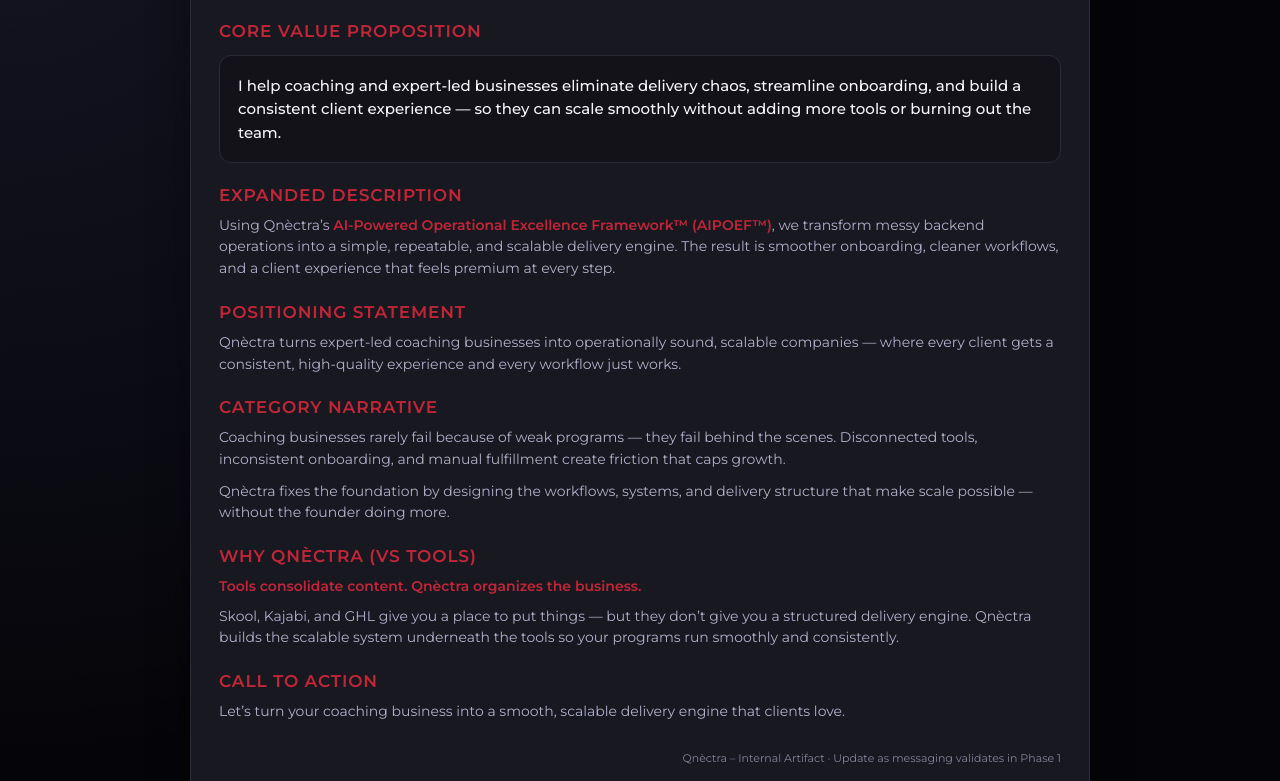
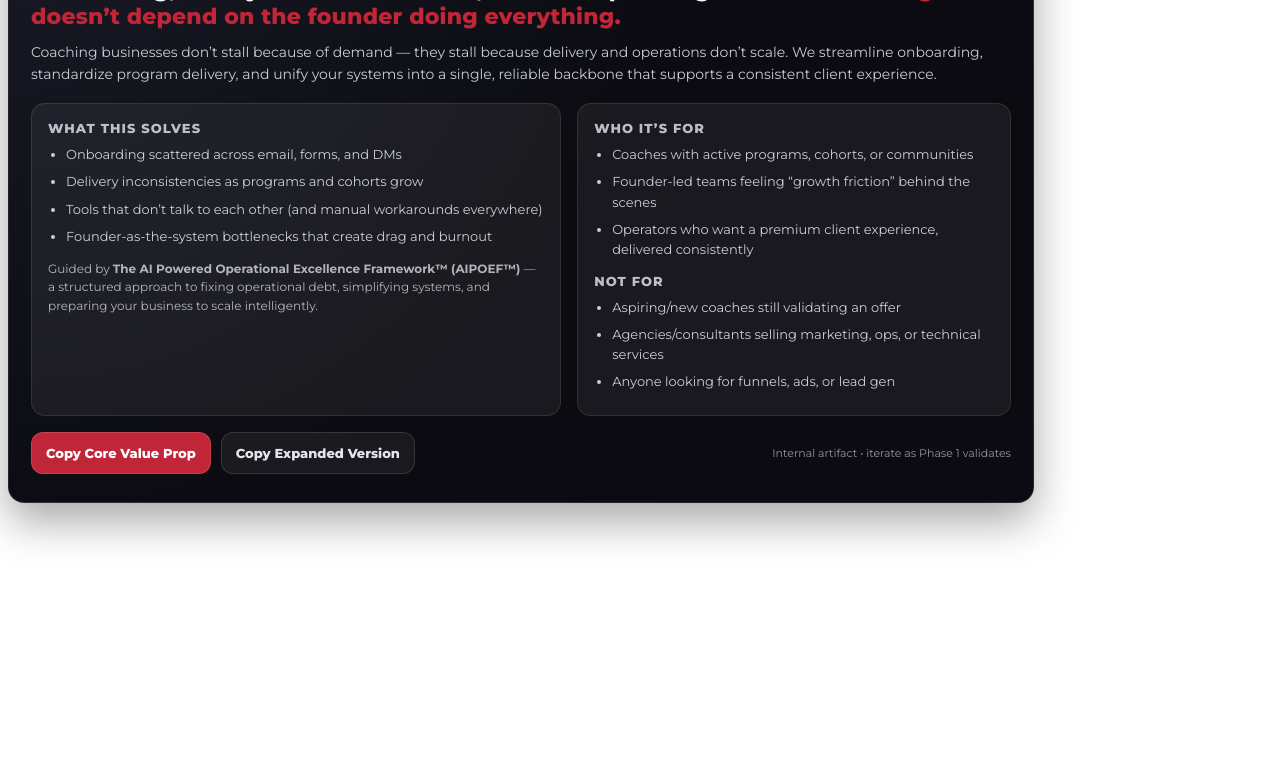
Before and after one commit to Meggatrax/qnectra-notebook, a plain HTML site: page dashboards/Coaching Vlaue Proposition.html in a window 1280 px wide. Shown: the part 132-913 px from the top of the page. After the commit the page ends 800 px from the top, so only its background shows below. Drawn offline with Linux system fonts and the light colour scheme.

Commit message:
added value proposition update

```diff
--- a/dashboards/Coaching Vlaue Proposition.html
+++ b/dashboards/Coaching Vlaue Proposition.html
@@ -1,191 +1,193 @@
-<!DOCTYPE html>
-<html lang="en">
-<head>
-  <meta charset="UTF-8" />
-  <title>Coaching Value Proposition | Qnèctra</title>
-  <meta name="viewport" content="width=device-width, initial-scale=1" />
-  <link href="https://fonts.googleapis.com/css2?family=Montserrat:wght@300;400;500;600;700&display=swap" rel="stylesheet">
+<!-- Qnèctra — Coaching Value Proposition Block (drop-in HTML) -->
+<link href="https://fonts.googleapis.com/css2?family=Montserrat:wght@400;600;700;800&display=swap" rel="stylesheet">
+
 <style>
-    :root {
-      --bg: #050509;
-      --bg-alt: #121218;
-      --panel: #181821;
-      --border: #2a2a38;
-      --accent: #c12638;
-      --accent-soft: rgba(193, 38, 56, 0.15);
-      --text-main: #f5f5fb;
-      --text-muted: #b0b0cb;
+  .qnectra-vp {
+    font-family: "Montserrat", system-ui, -apple-system, Segoe UI, Roboto, Arial, sans-serif;
+    background: radial-gradient(circle at top left, #1a1a26 0%, #0b0b11 55%);
+    padding: 28px 22px;
+    border-radius: 16px;
+    border: 1px solid rgba(255,255,255,0.10);
+    color: #f4f6ff;
+    max-width: 980px;
+    box-shadow: 0 18px 44px rgba(0,0,0,0.35);
   }
 
-    * {
-      margin: 0;
-      padding: 0;
-      box-sizing: border-box;
+  .qnectra-vp .kicker {
+    display: inline-block;
+    font-size: 12px;
+    letter-spacing: 0.08em;
+    text-transform: uppercase;
+    color: rgba(244,246,255,0.72);
+    background: rgba(255,255,255,0.06);
+    border: 1px solid rgba(255,255,255,0.10);
+    padding: 6px 10px;
+    border-radius: 999px;
+    margin-bottom: 14px;
   }
 
-    body {
-      background: radial-gradient(circle at top left, #151524 0%, #050509 55%);
-      font-family: "Montserrat", sans-serif;
-      color: var(--text-main);
-      padding: 32px 16px 60px;
+  .qnectra-vp h2 {
+    font-size: 22px;
+    line-height: 1.25;
+    margin: 0 0 10px 0;
+    font-weight: 800;
+    letter-spacing: 0.2px;
   }
 
-    .page {
-      max-width: 900px;
-      margin: auto;
+  .qnectra-vp .lead {
+    font-size: 14px;
+    line-height: 1.6;
+    color: rgba(244,246,255,0.82);
+    margin: 0 0 18px 0;
   }
 
-    .card {
-      background: var(--panel);
-      border-radius: 14px;
-      border: 1px solid var(--border);
-      padding: 32px 28px;
-      box-shadow: 0px 22px 42px rgba(0, 0, 0, 0.35);
-      margin-top: 10px;
+  .qnectra-vp .accent {
+    color: #C12638;
+    font-weight: 800;
   }
 
-    h1 {
-      font-size: 26px;
-      font-weight: 700;
-      text-transform: uppercase;
-      letter-spacing: 0.06em;
-      margin-bottom: 6px;
+  .qnectra-vp .grid {
+    display: grid;
+    grid-template-columns: 1fr;
+    gap: 14px;
+    margin-top: 14px;
   }
 
-    .subtitle {
-      font-size: 13px;
-      color: var(--text-muted);
-      margin-bottom: 24px;
+  @media (min-width: 860px) {
+    .qnectra-vp .grid {
+      grid-template-columns: 1.1fr 0.9fr;
+      gap: 16px;
+    }
   }
 
-    .section {
-      margin-top: 22px;
+  .qnectra-vp .card {
+    background: rgba(255,255,255,0.06);
+    border: 1px solid rgba(255,255,255,0.10);
+    border-radius: 14px;
+    padding: 16px 16px;
   }
 
-    h2 {
-      font-size: 17px;
-      font-weight: 600;
+  .qnectra-vp .card h3 {
+    margin: 0 0 8px 0;
+    font-size: 13px;
     text-transform: uppercase;
-      letter-spacing: 0.05em;
-      margin-bottom: 10px;
-      color: var(--accent);
+    letter-spacing: 0.08em;
+    color: rgba(244,246,255,0.75);
+    font-weight: 800;
   }
 
-    p {
-      font-size: 14px;
+  .qnectra-vp ul {
+    margin: 0;
+    padding-left: 18px;
+    color: rgba(244,246,255,0.82);
+    font-size: 13px;
     line-height: 1.55;
-      color: var(--text-muted);
   }
 
-    .value-box {
+  .qnectra-vp li { margin: 7px 0; }
+
+  .qnectra-vp .note {
     margin-top: 14px;
-      padding: 18px 18px;
-      border-radius: 12px;
-      border: 1px solid var(--border);
-      background: var(--bg-alt);
+    font-size: 12px;
+    line-height: 1.55;
+    color: rgba(244,246,255,0.70);
   }
 
-    .value-box p {
-      color: var(--text-main);
-      font-size: 15px;
-      font-weight: 500;
+  .qnectra-vp .cta-row {
+    display: flex;
+    flex-wrap: wrap;
+    gap: 10px;
+    margin-top: 16px;
+    align-items: center;
   }
 
-    .highlight {
-      color: var(--accent);
-      font-weight: 600;
+  .qnectra-vp .btn {
+    display: inline-flex;
+    align-items: center;
+    justify-content: center;
+    gap: 10px;
+    border-radius: 12px;
+    padding: 12px 14px;
+    font-weight: 800;
+    text-decoration: none;
+    font-size: 13px;
+    border: 1px solid rgba(255,255,255,0.12);
+    cursor: pointer;
+    user-select: none;
   }
 
-    .quote {
-      margin-top: 12px;
-      font-size: 13px;
-      font-style: italic;
-      color: var(--text-muted);
+  .qnectra-vp .btn.primary {
+    background: #C12638;
+    color: #fff;
   }
 
-    .footer-note {
-      margin-top: 28px;
+  .qnectra-vp .btn.ghost {
+    background: rgba(255,255,255,0.06);
+    color: rgba(244,246,255,0.92);
+  }
+
+  .qnectra-vp .micro {
     font-size: 11px;
-      text-align: right;
-      color: var(--text-muted);
-      opacity: 0.7;
+    color: rgba(244,246,255,0.60);
+    margin-left: auto;
   }
 </style>
-</head>
 
-<body>
-  <div class="page">
+<div class="qnectra-vp" role="region" aria-label="Qnèctra Coaching Value Proposition">
+  <div class="kicker">Coaching Niche • Value Proposition (Draft)</div>
+
+  <h2>
+    Qnèctra helps coaching and expert-led businesses turn messy delivery, onboarding, and systems into a clean,
+    scalable operating foundation — <span class="accent">so growth doesn’t depend on the founder doing everything.</span>
+  </h2>
+
+  <p class="lead">
+    Coaching businesses don’t stall because of demand — they stall because delivery and operations don’t scale.
+    We streamline onboarding, standardize program delivery, and unify your systems into a single, reliable backbone
+    that supports a consistent client experience.
+  </p>
+
+  <div class="grid">
     <div class="card">
+      <h3>What This Solves</h3>
+      <ul>
+        <li>Onboarding scattered across email, forms, and DMs</li>
+        <li>Delivery inconsistencies as programs and cohorts grow</li>
+        <li>Tools that don’t talk to each other (and manual workarounds everywhere)</li>
+        <li>Founder-as-the-system bottlenecks that create drag and burnout</li>
+      </ul>
 
-      <h1>Coaching Value Proposition</h1>
-      <div class="subtitle">For Phase 1 – 90-Day Coaching Niche Evaluation</div>
-
-      <!-- CORE VP -->
-      <div class="section">
-        <h2>Core Value Proposition</h2>
-        <div class="value-box">
-          <p>
-            I help coaching and expert-led businesses eliminate delivery chaos, streamline onboarding, and build a
-            consistent client experience — so they can scale smoothly without adding more tools or burning out the team.
-          </p>
+      <div class="note">
+        Guided by <b>The AI Powered Operational Excellence Framework™ (AIPOEF™)</b> — a structured approach to fixing operational debt,
+        simplifying systems, and preparing your business to scale intelligently.
       </div>
     </div>
 
-      <!-- EXPANDED VP -->
-      <div class="section">
-        <h2>Expanded Description</h2>
-        <p>
-          Using Qnèctra’s <span class="highlight">AI-Powered Operational Excellence Framework™ (AIPOEF™)</span>, we transform
-          messy backend operations into a simple, repeatable, and scalable delivery engine.
-          The result is smoother onboarding, cleaner workflows, and a client experience that feels premium at every step.
-        </p>
+    <div class="card">
+      <h3>Who It’s For</h3>
+      <ul>
+        <li>Coaches with active programs, cohorts, or communities</li>
+        <li>Founder-led teams feeling “growth friction” behind the scenes</li>
+        <li>Operators who want a premium client experience, delivered consistently</li>
+      </ul>
+
+      <h3 style="margin-top:14px;">Not For</h3>
+      <ul>
+        <li>Aspiring/new coaches still validating an offer</li>
+        <li>Agencies/consultants selling marketing, ops, or technical services</li>
+        <li>Anyone looking for funnels, ads, or lead gen</li>
+      </ul>
+    </div>
   </div>
 
-      <!-- POSITIONING -->
-      <div class="section">
-        <h2>Positioning Statement</h2>
-        <p>
-          Qnèctra turns expert-led coaching businesses into operationally sound, scalable companies — where every client
-          gets a consistent, high-quality experience and every workflow just works.
-        </p>
-      </div>
-
-      <!-- CATEGORY -->
-      <div class="section">
-        <h2>Category Narrative</h2>
-        <p>
-          Coaching businesses rarely fail because of weak programs — they fail behind the scenes.
-          Disconnected tools, inconsistent onboarding, and manual fulfillment create friction that caps growth.
-        </p>
-        <p style="margin-top:10px;">
-          Qnèctra fixes the foundation by designing the workflows, systems, and delivery structure that make scale
-          possible — without the founder doing more.
-        </p>
-      </div>
-
-      <!-- DIFFERENTIATION -->
-      <div class="section">
-        <h2>Why Qnèctra (vs Tools)</h2>
-        <p><span class="highlight">Tools consolidate content. Qnèctra organizes the business.</span></p>
-        <p style="margin-top:8px;">
-          Skool, Kajabi, and GHL give you a place to put things — but they don’t give you a structured delivery engine.
-          Qnèctra builds the scalable system underneath the tools so your programs run smoothly and consistently.
-        </p>
-      </div>
-
-      <!-- CTA -->
-      <div class="section">
-        <h2>Call to Action</h2>
-        <p>
-          Let’s turn your coaching business into a smooth, scalable delivery engine that clients love.
-        </p>
-      </div>
-
-      <div class="footer-note">
-        Qnèctra – Internal Artifact · Update as messaging validates in Phase 1
-      </div>
-
+  <div class="cta-row">
+    <!-- Replace hrefs with your dashboard routes if desired -->
+    <a class="btn primary" href="#" onclick="navigator.clipboard.writeText(document.querySelector('.qnectra-vp h2').innerText); this.innerText='Copied ✓'; setTimeout(()=>this.innerText='Copy Core Value Prop',1200); return false;">
+      Copy Core Value Prop
+    </a>
+    <a class="btn ghost" href="#" onclick="navigator.clipboard.writeText(document.querySelector('.qnectra-vp .lead').innerText); this.innerText='Copied ✓'; setTimeout(()=>this.innerText='Copy Expanded Version',1200); return false;">
+      Copy Expanded Version
+    </a>
+    <div class="micro">Internal artifact • iterate as Phase 1 validates</div>
   </div>
 </div>
-</body>
-</html>
```
Also changed, not shown: manifest.json. Lines whose indentation alone changed are shown as unchanged.
